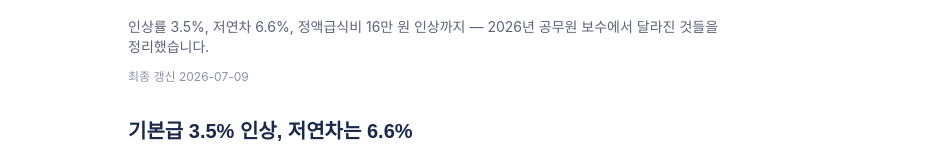
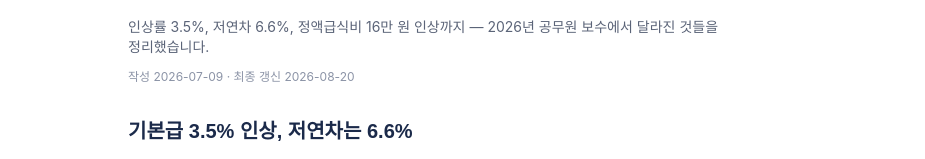
Before and after one commit to parkdane/pay-calc, a Next.js app: page /guide/2026-pay-changes in a window 1280 px wide. Shown: the part 125-284 px from the top of the page, without its empty margins (176-1101 px from the left). Built offline with nearby package versions, Linux system fonts and the light colour scheme; a web font is replaced by a local one.

Commit message:
SEO: 전 페이지 canonical 추가, sitemap lastmod를 실제 수정일로 변경, 404 페이지 추가, 가이드 최종 갱신일 표시

```diff
--- a/app/guide/[slug]/page.tsx
+++ b/app/guide/[slug]/page.tsx
@@ -38,7 +38,9 @@ export default async function GuidePage({
           {g.title}
         </h1>
         <p className="text-sm text-[#5B6478]">{g.desc}</p>
-        <p className="text-xs text-[#8B93A6]">최종 갱신 {g.date}</p>
+        <p className="text-xs text-[#8B93A6]">
+          {g.updated && g.updated !== g.date ? `작성 ${g.date} · 최종 갱신 ${g.updated}` : `최종 갱신 ${g.date}`}
+        </p>
       </header>
 
       {g.sections.map((s, i) => (
--- a/app/layout.tsx
+++ b/app/layout.tsx
@@ -12,6 +12,8 @@ const notoSerifKR = Noto_Serif_KR({
 
 export const metadata: Metadata = {
   metadataBase: new URL("https://moneywatch.kr"),
+  // 각 페이지의 정식 주소(canonical). "./"는 페이지마다 자기 경로로 해석됨 → /calc/fire, /calc/fire/, /calc/fire.html 중복 방지
+  alternates: { canonical: "./" },
   title: {
     default: "2026 봉급표 · 실수령액 계산기",
     template: "%s | 봉급계산소",
--- a/app/sitemap.ts
+++ b/app/sitemap.ts
@@ -2,48 +2,73 @@ import type { MetadataRoute } from "next";
 import fs from "fs";
 import path from "path";
 import { GUIDES } from "@/data/guides";
+import { CALC_META } from "@/data/calcMeta";
+import { PAGE_UPDATED } from "@/data/pageUpdated";
+import rates from "@/data/rates.json";
+import salaryCompare from "@/data/salary-compare.json";
 
 const BASE = "https://moneywatch.kr";
 
 export const dynamic = "force-static";
 
+// lastmod는 실제 수정일만 쓴다. 빌드 시각(now)을 쓰면 매일 자동 커밋으로 전 페이지가 매일 "변경"되어
+// 구글이 lastmod 자체를 신뢰하지 않게 된다.
+const AUTO_DATA: Record<string, string> = {
+  rates: rates.updatedAt.slice(0, 10),
+  "salary-compare": salaryCompare.updatedAt.slice(0, 10),
+};
+
+const maxDate = (dates: string[]) => dates.reduce((a, b) => (a > b ? a : b));
+
 export default function sitemap(): MetadataRoute.Sitemap {
-  const now = new Date();
-
-  // 고정 페이지
-  const staticPaths = [
-    "", // 홈
-    "/salary",
-    "/calc",
-    "/guide",
-    "/rates",
-    "/about",
-    "/terms",
-    "/privacy",
-    "/contact",
-  ];
-
-  // 봉급표
-  const salaryPaths = ["civil", "military", "police", "fire", "teacher"].map(
-    (s) => `/salary/${s}`
-  );
-
-  // 계산기 (하드코딩 대신 app/calc 폴더 구조에서 자동으로 읽어옴 -> 새 계산기 추가 시 누락 방지)
+  // 계산기 (app/calc 폴더 구조에서 자동으로 읽어옴 -> 새 계산기 추가 시 누락 방지)
   const calcDir = path.join(process.cwd(), "app", "calc");
   const calcSlugs = fs
     .readdirSync(calcDir, { withFileTypes: true })
     .filter((d) => d.isDirectory())
     .map((d) => d.name);
-  const calcPaths = calcSlugs.map((s) => `/calc/${s}`);
 
-  // 가이드 (데이터에서 자동)
-  const guidePaths = GUIDES.map((g) => `/guide/${g.slug}`);
+  const calcEntries = calcSlugs.map((s) => {
+    const meta = CALC_META[s];
+    if (!meta) throw new Error(`calcMeta.ts에 ${s} 항목이 없음 (sitemap lastmod 산출 불가)`);
+    const dates = [meta.updated];
+    if (meta.autoData) dates.push(AUTO_DATA[meta.autoData]);
+    return { path: `/calc/${s}`, date: maxDate(dates), contentDate: meta.updated };
+  });
 
-  const all = [...staticPaths, ...salaryPaths, ...calcPaths, ...guidePaths];
+  const guideEntries = GUIDES.map((g) => {
+    const date = g.updated && g.updated > g.date ? g.updated : g.date;
+    return { path: `/guide/${g.slug}`, date, contentDate: date };
+  });
 
-  return all.map((path) => ({
+  const fixed = (p: string) => {
+    const d = PAGE_UPDATED[p];
+    if (!d) throw new Error(`pageUpdated.ts에 ${p} 항목이 없음`);
+    return d;
+  };
+  const salaryPaths = ["civil", "military", "police", "fire", "teacher"].map((s) => `/salary/${s}`);
+
+  // 허브 페이지는 하위 페이지의 실제 수정일 중 최신값 (매일 바뀌는 자동 데이터는 제외)
+  const calcHub = maxDate(calcEntries.map((e) => e.contentDate));
+  const guideHub = maxDate(guideEntries.map((e) => e.contentDate));
+  const salaryHub = maxDate(["/salary", ...salaryPaths].map(fixed));
+  const home = maxDate([calcHub, guideHub, salaryHub]);
+
+  const entries: { path: string; date: string }[] = [
+    { path: "", date: home },
+    { path: "/salary", date: salaryHub },
+    { path: "/calc", date: calcHub },
+    { path: "/guide", date: guideHub },
+    { path: "/rates", date: AUTO_DATA.rates },
+    ...["/about", "/terms", "/privacy", "/contact"].map((p) => ({ path: p, date: fixed(p) })),
+    ...salaryPaths.map((p) => ({ path: p, date: fixed(p) })),
+    ...calcEntries,
+    ...guideEntries,
+  ];
+
+  return entries.map(({ path, date }) => ({
     url: `${BASE}${path}`,
-    lastModified: now,
+    lastModified: date,
     changeFrequency: path === "" ? "daily" : "weekly",
     priority: path === "" ? 1 : path.startsWith("/calc") || path.startsWith("/salary") ? 0.8 : 0.6,
   }));
--- a/data/guides.ts
+++ b/data/guides.ts
@@ -18,6 +18,8 @@ export type Guide = {
   title: string;
   desc: string;
   date: string;
+  /** 본문·제목을 마지막으로 수정한 날짜. 없으면 date와 같음. 내용을 고치면 함께 갱신한다. */
+  updated?: string;
   calcHref?: string;
   calcLabel?: string;
   relatedHref?: string;
@@ -31,6 +33,7 @@ export const GUIDES: Guide[] = [
     title: "군인 실수령액 2026: 병장 150만 원, 하사 1호봉 2,133,000원",
     desc: "병사와 간부는 봉급 체계 자체가 다릅니다. 이병 75만 원부터 간부 초임까지, 실수령액이 어떻게 갈리는지 정리했습니다.",
     date: "2026-07-15",
+    updated: "2026-10-21",
     calcHref: "/calc/military-net",
     calcLabel: "내 실수령액 계산하기",
     sections: [
@@ -76,6 +79,7 @@ export const GUIDES: Guide[] = [
     title: "청년도약계좌 vs 청년미래적금: 5년·3년 만기와 정부기여금 비교",
     desc: "5년 만기 도약계좌와 3년 만기 미래적금, 총액만 보면 착각하기 쉽습니다. 정부기여금 구조와 실효수익률까지 따져봤습니다.",
     date: "2026-07-16",
+    updated: "2026-10-21",
     calcHref: "/calc/youth-compare",
     calcLabel: "직접 비교해보기",
     sections: [
@@ -114,6 +118,7 @@ export const GUIDES: Guide[] = [
     title: "4대보험 공제율 2026: 국민연금 4.75%·건강보험 3.595%·고용보험 0.9%",
     desc: "국민연금 4.75%, 건강보험 3.595%, 장기요양보험, 고용보험 0.9% — 각각 어떻게 계산되는지 원리를 정리했습니다.",
     date: "2026-07-17",
+    updated: "2026-10-21",
     calcHref: "/calc/worker-net",
     calcLabel: "내 실수령액 계산하기",
     relatedHref: "/calc/national-pension",
@@ -153,6 +158,7 @@ export const GUIDES: Guide[] = [
     title: "자영업 손익분기점 계산법: 고정비 ÷ 마진율",
     desc: "손익분기 매출 공식과 보증금을 고정비로 착각하면 안 되는 이유, 그리고 소상공인 생존율 통계까지 정리했습니다.",
     date: "2026-07-18",
+    updated: "2026-10-21",
     calcHref: "/calc/business-breakeven",
     calcLabel: "손익분기점 계산하기",
     sections: [
@@ -191,6 +197,7 @@ export const GUIDES: Guide[] = [
     title: "FIRE 은퇴자금 계산: 4% 룰(연 지출의 25배)과 그 한계",
     desc: "널리 알려진 4% 룰은 30년 은퇴를 전제로 만들어진 규칙입니다. 조기 은퇴자에게 그대로 적용하면 위험할 수 있는 이유를 정리했습니다.",
     date: "2026-07-20",
+    updated: "2026-10-21",
     calcHref: "/calc/fire",
     calcLabel: "내 파이어 나이 계산하기",
     sections: [
@@ -229,6 +236,7 @@ export const GUIDES: Guide[] = [
     title: "2026년 공무원 봉급표 변경점 총정리",
     desc: "인상률 3.5%, 저연차 6.6%, 정액급식비 16만 원 인상까지 — 2026년 공무원 보수에서 달라진 것들을 정리했습니다.",
     date: "2026-07-09",
+    updated: "2026-08-20",
     calcHref: "/calc/civil-net",
     calcLabel: "내 실수령액 계산하기",
     sections: [
@@ -268,6 +276,7 @@ export const GUIDES: Guide[] = [
     title: "청년미래적금 가입조건 완벽 정리",
     desc: "2026년 6월 출시된 청년미래적금의 가입 대상, 일반형·우대형 차이, 금리와 만기 수령액을 정리했습니다.",
     date: "2026-07-09",
+    updated: "2026-08-20",
     calcHref: "/calc/youth-save",
     calcLabel: "만기 수령액 계산하기",
     sections: [
@@ -307,6 +316,7 @@ export const GUIDES: Guide[] = [
     title: "공무원 수당 종류 한눈에 보기",
     desc: "정근수당, 직급보조비, 가족수당, 시간외근무수당, 명절휴가비 — 월급에 붙는 주요 수당의 금액과 조건을 정리했습니다.",
     date: "2026-07-09",
+    updated: "2026-08-20",
     calcHref: "/calc/civil-net",
     calcLabel: "수당 포함 실수령액 계산하기",
     sections: [
@@ -346,6 +356,7 @@ export const GUIDES: Guide[] = [
     title: "군 복무 중 돈 모으기 — 장병내일준비적금 100% 활용법",
     desc: "병사 월급으로 전역 때 2,000만 원 만들기. 장병내일준비적금의 매칭지원금 구조와 꼭 알아야 할 조건을 정리했습니다.",
     date: "2026-07-09",
+    updated: "2026-08-20",
     calcHref: "/calc/soldier-save",
     calcLabel: "전역 시 수령액 계산하기",
     sections: [
@@ -384,6 +395,7 @@ export const GUIDES: Guide[] = [
     title: "첫 월급 세금: 세전·세후 차이와 간이세액표 원천징수",
     desc: "4대보험과 소득세가 월급에서 빠져나가는 구조를 처음 월급 받는 사람 눈높이로 설명합니다.",
     date: "2026-07-09",
+    updated: "2026-10-21",
     calcHref: "/calc/civil-net",
     calcLabel: "내 실수령액 계산하기",
     sections: [
@@ -422,6 +434,7 @@ export const GUIDES: Guide[] = [
     title: "교사 실수령액, 교직수당·담임수당까지 정확히 계산하는 법",
     desc: "호봉만으로는 실수령액이 안 나옵니다. 교직수당 25만 원, 담임수당 20만 원이 어떻게 더해지고 공제되는지 정리했습니다.",
     date: "2026-08-18",
+    updated: "2026-10-21",
     calcHref: "/calc/teacher-net",
     calcLabel: "내 실수령액 계산하기",
     sections: [
@@ -467,6 +480,7 @@ export const GUIDES: Guide[] = [
     title: "공무원·교사 연금 계산법: 재직 시기별 산식과 소득재분배",
     desc: "은퇴를 앞둔 공무원·교사라면 2016년 이후 재직분에 적용되는 소득재분배 산식부터 알아야 합니다. 구법·과도기·신법 3단계 산식이 왜 필요한지 정리했습니다.",
     date: "2026-08-18",
+    updated: "2026-10-21",
     calcHref: "/calc/pension-net",
     calcLabel: "내 예상연금 계산하기",
     sections: [
@@ -505,6 +519,7 @@ export const GUIDES: Guide[] = [
     title: "가구소득 계산법: 개인 연봉과의 차이와 기준 중위소득 비교",
     desc: "맞벌이 합산소득은 개인 연봉과 다른 기준입니다. 평균 가구소득과 기준 중위소득, 어떤 걸 봐야 하는지 정리했습니다.",
     date: "2026-08-19",
+    updated: "2026-10-21",
     calcHref: "/calc/household-income",
     calcLabel: "우리 가구소득 계산하기",
     sections: [
@@ -543,6 +558,7 @@ export const GUIDES: Guide[] = [
     title: "연봉 상위 % 계산법: 국세청 근로소득 백분위 기준",
     desc: "국세청 근로소득 백분위 자료가 기준입니다. 평균 연봉과 중위 연봉이 왜 다르게 느껴지는지, 백분위의 의미를 정리했습니다.",
     date: "2026-08-19",
+    updated: "2026-10-21",
     calcHref: "/calc/income-rank",
     calcLabel: "내 연봉 순위 확인하기",
     sections: [
@@ -581,6 +597,7 @@ export const GUIDES: Guide[] = [
     title: "대기업 평균연봉 보는 법: DART 1인평균급여액의 의미와 한계",
     desc: "전자공시(DART)에 나오는 1인평균급여액은 재직 전 직원의 평균입니다. 내 예상 연봉과 다를 수 있는 이유를 정리했습니다.",
     date: "2026-08-20",
+    updated: "2026-10-21",
     calcHref: "/calc/salary-compare",
     calcLabel: "대기업 연봉과 비교하기",
     sections: [
@@ -619,6 +636,7 @@ export const GUIDES: Guide[] = [
     title: "예금·적금 세후 이자 계산: 이자소득세 15.4%",
     desc: "이자소득세 15.4%가 적용되는 방식과, 적금 이자가 원금 대비 생각보다 적게 느껴지는 이유를 정리했습니다.",
     date: "2026-08-20",
+    updated: "2026-10-21",
     calcHref: "/calc/deposit",
     calcLabel: "세후 이자 계산하기",
     sections: [
@@ -657,6 +675,7 @@ export const GUIDES: Guide[] = [
     title: "1억 모으기 기간 계산: 월 저축액별 현실적인 목표",
     desc: "월급에서 고정비·생활비를 뺀 저축 가능액이 핵심입니다. 목표 금액까지 걸리는 기간을 현실적으로 계산하는 방법을 정리했습니다.",
     date: "2026-08-21",
+    updated: "2026-10-21",
     calcHref: "/calc/savings-goal",
     calcLabel: "목표 달성 기간 계산하기",
     sections: [
@@ -733,6 +752,7 @@ export const GUIDES: Guide[] = [
     title: "청년도약계좌 기존 가입자, 2025년부터 뭐가 달라졌나",
     desc: "5년 만기 상품인 청년도약계좌의 기여금이 2025년 확대됐습니다. 기존 가입자가 챙겨야 할 변화를 정리했습니다.",
     date: "2026-08-22",
+    updated: "2026-08-26",
     calcHref: "/calc/leap-save",
     calcLabel: "만기 수령액 계산하기",
     sections: [
@@ -772,6 +792,7 @@ export const GUIDES: Guide[] = [
     title: "국민연금 A값·B값 뜻과 계산법 (2026년 A값 3,193,511원)",
     desc: "국민연금 기본연금액은 전체 가입자 평균소득(A값)과 본인 평균소득(B값)을 함께 반영합니다. 가입 시기마다 승수가 다르고 2026년 개혁까지 겹쳐 헷갈리는 계산 구조를 정리했습니다.",
     date: "2026-08-26",
+    updated: "2026-10-21",
     calcHref: "/calc/national-pension",
     calcLabel: "내 국민연금 예상수령액 계산하기",
     sections: [
@@ -857,6 +878,7 @@ export const GUIDES: Guide[] = [
     title: "국민연금 지역가입자 보험료 2026: 9.5% 전액 본인부담, 상·하한 41만~659만 원",
     desc: "지역가입자는 국민연금 보험료 9.5% 전액을 혼자 냅니다. 기준소득월액 상하한액과 저소득 지원제도까지, 자영업자·프리랜서가 알아야 할 보험료 구조를 정리했습니다.",
     date: "2026-08-26",
+    updated: "2026-10-21",
     calcHref: "/calc/national-pension-premium",
     calcLabel: "내 지역가입자 보험료 계산하기",
     sections: [
@@ -895,6 +917,7 @@ export const GUIDES: Guide[] = [
     title: "퇴직금 계산법: 최근 3개월 평균임금 × 30일 × 근속연수",
     desc: "퇴직금은 최근 3개월 평균임금을 기준으로 계산됩니다. 평균임금과 통상임금의 하한 규칙, 상여금·연차수당 반영 방식, 1년 미만 근무자 예외까지 정리했습니다.",
     date: "2026-08-26",
+    updated: "2026-10-21",
     calcHref: "/calc/retirement-pay",
     calcLabel: "내 퇴직금 계산하기",
     sections: [
@@ -933,6 +956,7 @@ export const GUIDES: Guide[] = [
     title: "실업급여 2026: 하루 66,048~68,100원, 120~270일 수급",
     desc: "실업급여는 평균임금의 60%에 소정급여일수를 곱해서 계산합니다. 연령과 가입기간에 따라 120일에서 270일까지 달라지는 지급 기간과 2026년 상하한액을 정리했습니다.",
     date: "2026-08-26",
+    updated: "2026-10-21",
     calcHref: "/calc/unemployment-benefit",
     calcLabel: "내 실업급여 계산하기",
     sections: [
@@ -970,6 +994,7 @@ export const GUIDES: Guide[] = [
     title: "출산전후휴가급여 2026: 90일 상한 660만 원, 회사 규모별 지급 주체",
     desc: "출산전후휴가급여는 회사가 우선지원대상기업인지 대규모기업인지에 따라 지급 주체와 상한 적용 범위가 달라집니다. 90일 총액 660만원 상한과 최저임금 하한 규칙까지 정리했습니다.",
     date: "2026-08-27",
+    updated: "2026-10-21",
     calcHref: "/calc/maternity-leave",
     calcLabel: "내 출산전후휴가급여 계산하기",
     sections: [
@@ -1006,6 +1031,7 @@ export const GUIDES: Guide[] = [
     title: "교사 정년퇴직일 계산: 만 62세, 8월 31일·2월 말일 퇴직",
     desc: "교원 정년은 62세(대학은 65세)지만 실제 퇴직일은 생일이 아니라 학기에 맞춰 8월 31일이나 2월 말일로 정해집니다. 일반직 공무원과 다른 이 규칙을 정리했습니다.",
     date: "2026-09-21",
+    updated: "2026-10-21",
     calcHref: "/calc/retirement-age",
     calcLabel: "내 정년퇴직일 계산하기",
     sections: [
--- /dev/null
+++ b/data/pageUpdated.ts
@@ -0,0 +1,15 @@
+// 계산기(calcMeta.ts)·가이드(guides.ts) 외 페이지의 최종 수정일.
+// sitemap.xml의 lastmod로 쓰인다. 해당 페이지의 본문·데이터를 고치면 함께 갱신한다.
+// (빌드 시각을 쓰면 매일 자동 커밋 때문에 모든 페이지가 매일 바뀐 것처럼 보여 구글이 lastmod를 무시하게 됨)
+export const PAGE_UPDATED: Record<string, string> = {
+  "/salary": "2026-10-21",
+  "/salary/civil": "2026-10-21",
+  "/salary/military": "2026-10-21",
+  "/salary/police": "2026-10-21",
+  "/salary/fire": "2026-10-21",
+  "/salary/teacher": "2026-10-21",
+  "/about": "2026-08-13",
+  "/terms": "2026-08-20",
+  "/privacy": "2026-08-13",
+  "/contact": "2026-08-13",
+};
```
Also changed, not shown: app/not-found.tsx (added, +23 -0 lines).
